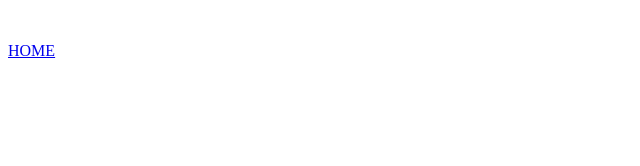
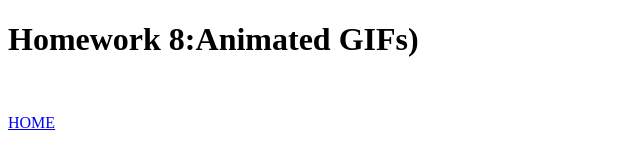
Before and after one commit to mingyos0ng/min-media, a plain HTML site: page hw8.html in a window 1280 px wide. Shown: the whole page, without its empty margins (0-640 px from the left). Drawn offline with Linux system fonts and the light colour scheme.

Commit message:
Update hw8.html

```diff
--- a/hw8.html
+++ b/hw8.html
@@ -8,7 +8,7 @@
 </head>
 
 <body>
-<title>Homework 8:Animated GIFs) </title>
+<h1>Homework 8:Animated GIFs) </h1>
 <img src="" width="500px">
 <img src="" width="450px">
 <p></p>
```
